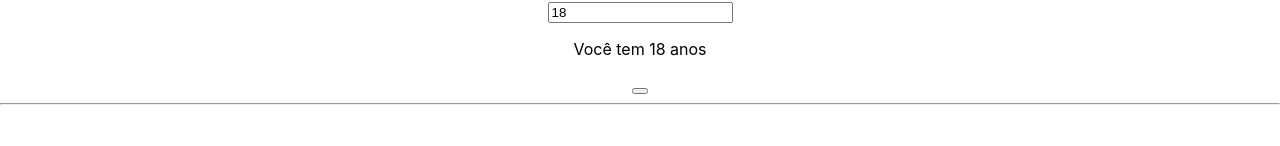
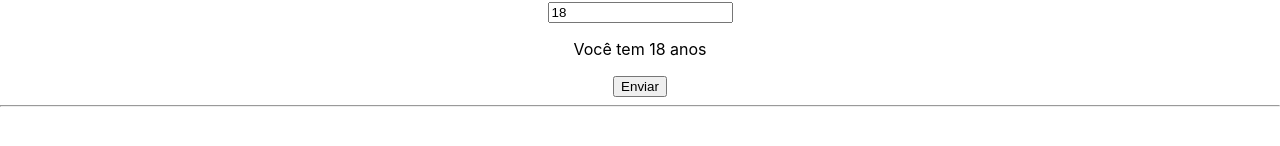
Before and after one commit to YuriCF1/Proj.Study-React-11, a React (Create React App) app in the folder reacthooks/: page / in a window 1280 px wide. Shown: the part 346-492 px from the top of the page. Built offline with nearby package versions, Linux system fonts and the light colour scheme.

Commit message:
Changing from button to input

```diff
--- a/reacthooks/src/Components/HookUseState.js
+++ b/reacthooks/src/Components/HookUseState.js
@@ -39,7 +39,7 @@
         {/*Aderindo o state ao value para poder alterar com o state*/}
       </form>
       <p>Você tem {age} anos</p>
-      <button type="submit" value="Enviar"></button>
+      <input type="submit" value="Enviar" />
       <hr />
     </div>
   );
```
